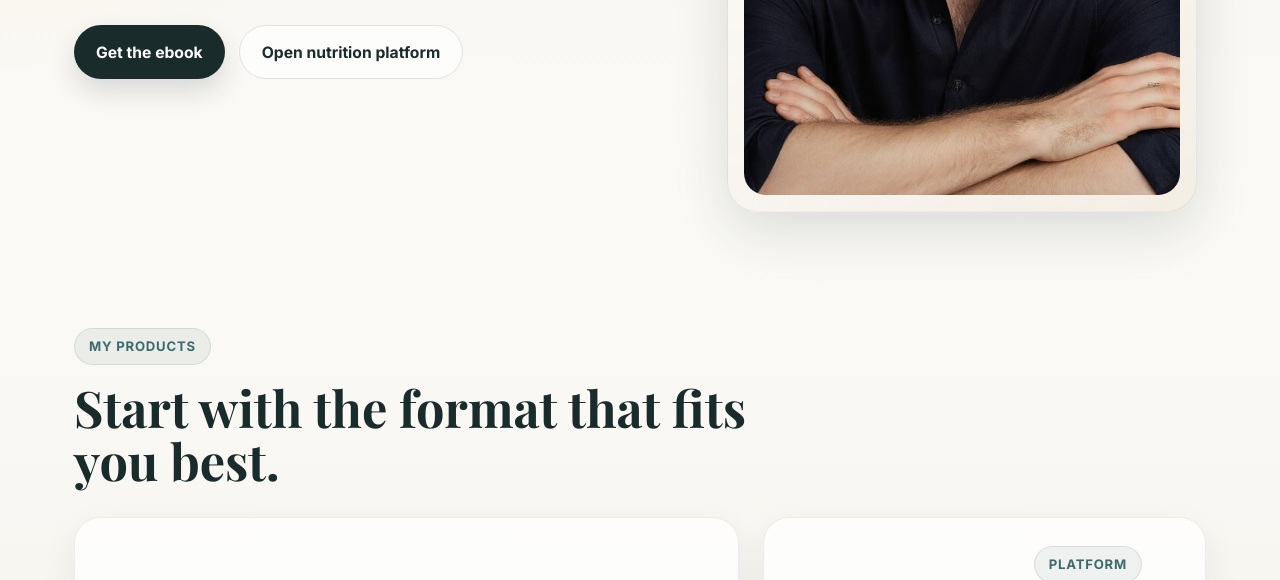
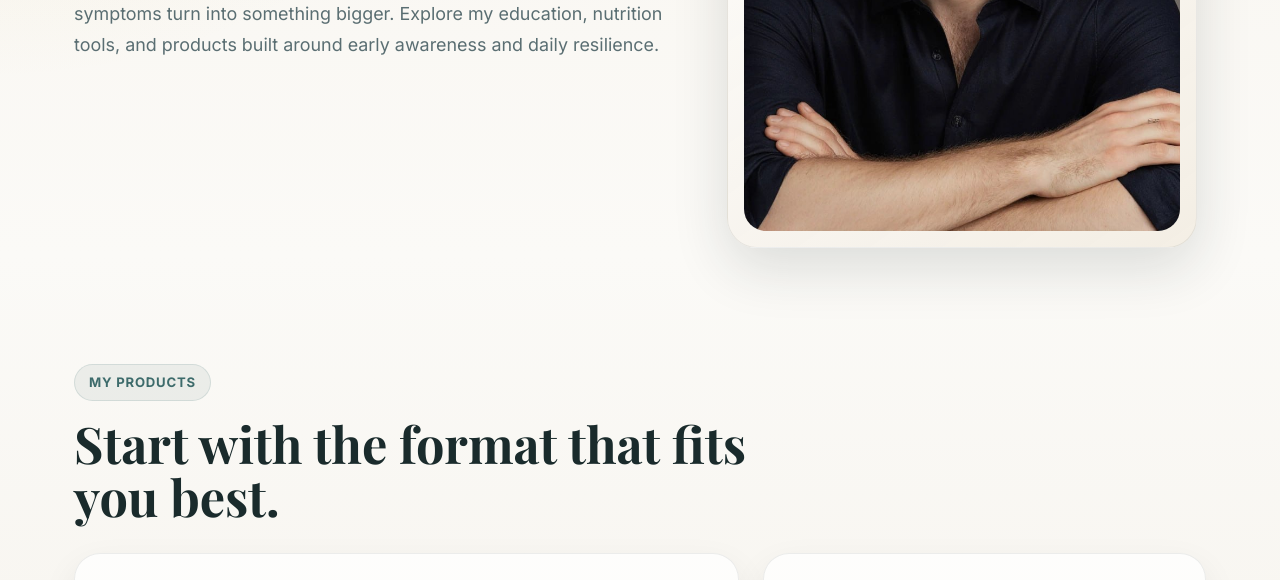
Before and after one commit to foy800/health-protocol, a plain HTML site: page index.html in a window 1280 px wide. Shown: the part 520-1100 px from the top of the page. Drawn offline with nearby package versions, Linux system fonts and the light colour scheme.

Commit message:
Fix homepage hero layout

```diff
--- a/index.html
+++ b/index.html
@@ -27,10 +27,6 @@
                 <span class="home-kicker">Author | Nutrition Educator | Founder</span>
                 <h1>Paul Procenko</h1>
                 <p class="home-lead">I help people understand what the body is trying to say before symptoms turn into something bigger. Explore my education, nutrition tools, and products built around early awareness and daily resilience.</p>
-                <div class="home-actions">
-                    <a class="home-button home-button-primary" href="https://app.lava.top/products/dc46ceb8-e3b7-46ec-a145-49694bbb478b" target="_blank" rel="noopener noreferrer">Get the ebook</a>
-                    <a class="home-button home-button-secondary" href="/nutrition.html">Open nutrition platform</a>
-                </div>
             </div>
             <div class="home-hero-media">
                 <div class="home-photo-frame">
--- a/style.css
+++ b/style.css
@@ -1535,7 +1535,7 @@ body {
 .home-main {
     max-width: 1180px;
     margin: 0 auto;
-    padding: 34px 24px 72px;
+    padding: 56px 24px 72px;
 }
 
 .home-hero {
@@ -1543,8 +1543,8 @@ body {
     grid-template-columns: minmax(0, 1.1fr) minmax(320px, 0.9fr);
     gap: 48px;
     align-items: center;
-    min-height: calc(100vh - 150px);
-    padding: 34px 0 58px;
+    min-height: auto;
+    padding: 48px 0 58px;
 }
 
 .home-kicker,
@@ -1582,47 +1582,6 @@ body {
     line-height: 1.7;
     color: var(--secondary-color);
     margin-bottom: 28px;
-}
-
-.home-actions {
-    display: flex;
-    flex-wrap: wrap;
-    gap: 14px;
-}
-
-.home-button {
-    display: inline-flex;
-    align-items: center;
-    justify-content: center;
-    min-height: 54px;
-    padding: 0 22px;
-    border-radius: 999px;
-    text-decoration: none;
-    font-weight: 700;
-    font-size: 0.98rem;
-    transition: var(--transition);
-}
-
-.home-button-primary {
-    color: #fff;
-    background: var(--primary-color);
-    box-shadow: 0 12px 26px rgba(26, 43, 44, 0.15);
-}
-
-.home-button-primary:hover {
-    background: var(--button-hover);
-    transform: translateY(-2px);
-}
-
-.home-button-secondary {
-    color: var(--primary-color);
-    background: rgba(255, 255, 255, 0.65);
-    border: 1px solid rgba(26, 43, 44, 0.12);
-}
-
-.home-button-secondary:hover {
-    background: #fff;
-    transform: translateY(-2px);
 }
 
 .home-hero-media {
@@ -1766,8 +1725,7 @@ body {
     }
 
     .home-hero {
-        min-height: auto;
-        padding-top: 16px;
+        padding-top: 24px;
     }
 }
 
@@ -1782,7 +1740,7 @@ body {
     }
 
     .home-main {
-        padding: 24px 18px 60px;
+        padding: 32px 18px 60px;
     }
 
     .home-hero h1 {
```
